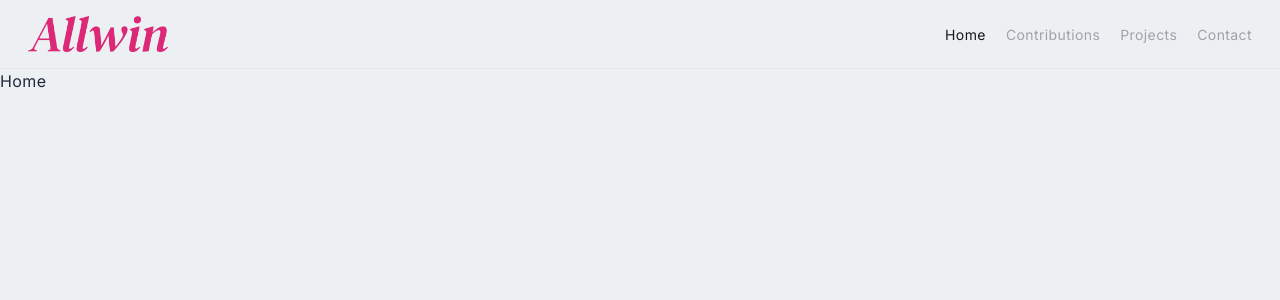
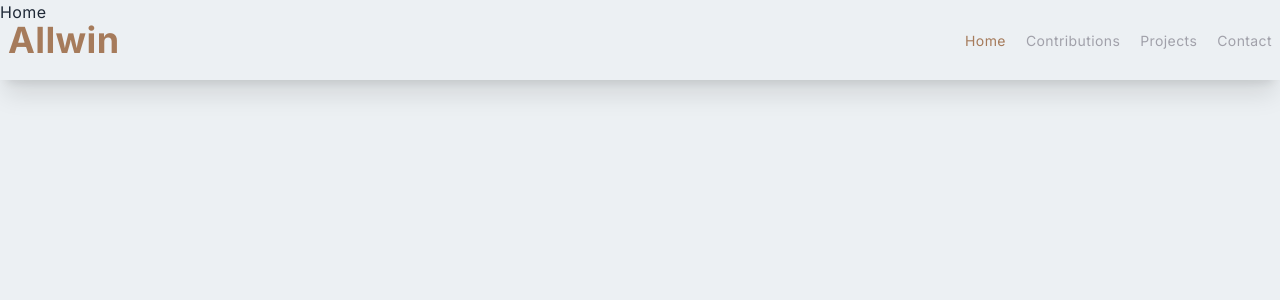
Before and after one commit to allwin199/allwin-portfolio, a Next.js app: page / in a window 1280 px wide. Shown: the top 300 px of the page. Built offline with nearby package versions, Linux system fonts and the light colour scheme.

Commit message:
complete header and nav

```diff
--- a/src/components/Header.tsx
+++ b/src/components/Header.tsx
@@ -5,18 +5,21 @@ import SiteNav from "./SiteNav";
 
 export default function Header() {
     return (
-        <header className="flex justify-between items-center py-4 px-7 border-b">
-            <Link href="../">
-                <Image
+        <header className="fixed w-full h-20 shadow-xl z-[100]">
+            <div className="flex justify-between items-center w-full h-full px-2 2xl:px-16">
+                <Link href="../">
+                    <h1 className="text-primary">Allwin</h1>
+                </Link>
+                <SiteNav />
+            </div>
+
+            {/* <Image
                     src={Logo}
                     alt="logo"
                     unoptimized={true}
                     width={140}
                     height={140}
-                />
-            </Link>
-
-            <SiteNav />
+                /> */}
         </header>
     );
 }
--- /dev/null
+++ b/src/components/MediaLinks.tsx
@@ -0,0 +1,38 @@
+import React from "react";
+import { FaGithub, FaLinkedinIn } from "react-icons/fa";
+
+const siteRoutes = [
+    {
+        href: "https://github.com/allwin199",
+        icon: <FaGithub />,
+    },
+    {
+        href: "https://linkedin.com/in/prince-allwin-7a83b5284",
+        icon: <FaLinkedinIn />,
+    },
+];
+
+const MediaLinks = () => {
+    return (
+        <div className="pt-4">
+            <p className="text-primary pb-2">princeallwin199@gmail.com</p>
+            <div className="flex items-center my-4 w-full sm:w-[80%]">
+                {siteRoutes.map((siteRoute) => (
+                    <a
+                        href={siteRoute.href}
+                        target="_blank"
+                        rel="noreferrer"
+                        key={siteRoute.href}
+                        className="mr-8"
+                    >
+                        <div className="rounded-full shadow-lg shadow-gray-400 p-3 cursor-pointer hover:scale-105 ease-in duration-300">
+                            {siteRoute.icon}
+                        </div>
+                    </a>
+                ))}
+            </div>
+        </div>
+    );
+};
+
+export default MediaLinks;
--- /dev/null
+++ b/src/components/Routes.tsx
@@ -0,0 +1,54 @@
+"use client";
+
+import Link from "next/link";
+import { usePathname } from "next/navigation";
+
+const siteRoutes = [
+    {
+        href: "/",
+        label: "Home",
+    },
+    {
+        href: "/contributions",
+        label: "Contributions",
+    },
+    {
+        href: "/projects",
+        label: "Projects",
+    },
+    {
+        href: "/contact",
+        label: "Contact",
+    },
+];
+
+type RouteProps = {
+    mobile: boolean;
+};
+
+const Routes = ({ mobile }: RouteProps) => {
+    const pathname = usePathname();
+    return (
+        <>
+            {siteRoutes.map((siteRoute) => (
+                <li
+                    key={siteRoute.href}
+                    className={mobile ? "py-4 text-sm" : ""}
+                >
+                    <Link
+                        href={siteRoute.href}
+                        className={`transition hover:text-primary ${
+                            pathname === siteRoute.href
+                                ? "text-primary"
+                                : "text-zinc-400"
+                        }`}
+                    >
+                        {siteRoute.label}
+                    </Link>
+                </li>
+            ))}
+        </>
+    );
+};
+
+export default Routes;
--- a/src/components/SiteNav.tsx
+++ b/src/components/SiteNav.tsx
@@ -1,48 +1,70 @@
 "use client";
 
+import { useState } from "react";
 import Link from "next/link";
-import { usePathname } from "next/navigation";
-
-const siteRoutes = [
-    {
-        href: "/",
-        label: "Home",
-    },
-    {
-        href: "/contributions",
-        label: "Contributions",
-    },
-    {
-        href: "/projects",
-        label: "Projects",
-    },
-    {
-        href: "/contact",
-        label: "Contact",
-    },
-];
+import Routes from "./Routes";
+import MediaLinks from "./MediaLinks";
+import { AiOutlineClose, AiOutlineMail, AiOutlineMenu } from "react-icons/ai";
 
 export default function SiteNav() {
-    const pathname = usePathname();
+    const [mobileNav, setMobileNav] = useState(false);
+
+    const handleMobileNav = () => {
+        setMobileNav(!mobileNav);
+    };
 
     return (
         <nav>
-            <ul className="flex gap-x-5 text-[14px]">
-                {siteRoutes.map((siteRoute) => (
-                    <li key={siteRoute.href}>
-                        <Link
-                            href={siteRoute.href}
-                            className={`text-zinc-400 transition ${
-                                pathname === siteRoute.href
-                                    ? "text-zinc-900"
-                                    : ""
-                            }`}
+            <ul className="hidden md:flex gap-x-5 text-[14px]">
+                <Routes mobile={false} />
+            </ul>
+
+            {/* Hamburger Icon */}
+            <div
+                // style={{ color: `${linkColor}` }}
+                onClick={handleMobileNav}
+                className="md:hidden"
+            >
+                <AiOutlineMenu
+                    size={25}
+                    className="text-primary cursor-pointer"
+                />
+            </div>
+
+            {/* Mobile Menu */}
+            {/* Overlay */}
+            <div
+                className={
+                    mobileNav
+                        ? "md:hidden fixed left-0 top-0 w-full h-screen bg-black/70"
+                        : ""
+                }
+            >
+                {/* Side Drawer Menu */}
+                <div
+                    className={
+                        mobileNav
+                            ? " fixed left-0 top-0 w-[75%] sm:w-[60%] md:w-[45%] h-screen bg-[#ecf0f3] p-10 ease-in duration-500"
+                            : "fixed left-[-100%] top-0 p-10 ease-in duration-500"
+                    }
+                >
+                    <div className="flex w-full items-center justify-between pb-5">
+                        <Link href="/">
+                            <h1 className="text-md text-primary">Allwin</h1>
+                        </Link>
+                        <div
+                            onClick={handleMobileNav}
+                            className="rounded-full shadow-lg shadow-gray-400 p-3 cursor-pointer"
                         >
-                            {siteRoute.label}
-                        </Link>
-                    </li>
-                ))}
-            </ul>
+                            <AiOutlineClose />
+                        </div>
+                    </div>
+                    <ul className="py-4 flex flex-col">
+                        <Routes mobile={true} />
+                    </ul>
+                    <MediaLinks />
+                </div>
+            </div>
         </nav>
     );
 }
--- a/tailwind.config.ts
+++ b/tailwind.config.ts
@@ -8,6 +8,9 @@ const config: Config = {
   ],
   theme: {
     extend: {
+      colors: {
+        primary: '#a67b5b',
+      },
       backgroundImage: {
         'gradient-radial': 'radial-gradient(var(--tw-gradient-stops))',
         'gradient-conic':
```
Also changed, not shown: package.json (+5 -4 lines), 1 other file (tests, documents, lock files or other folders).
